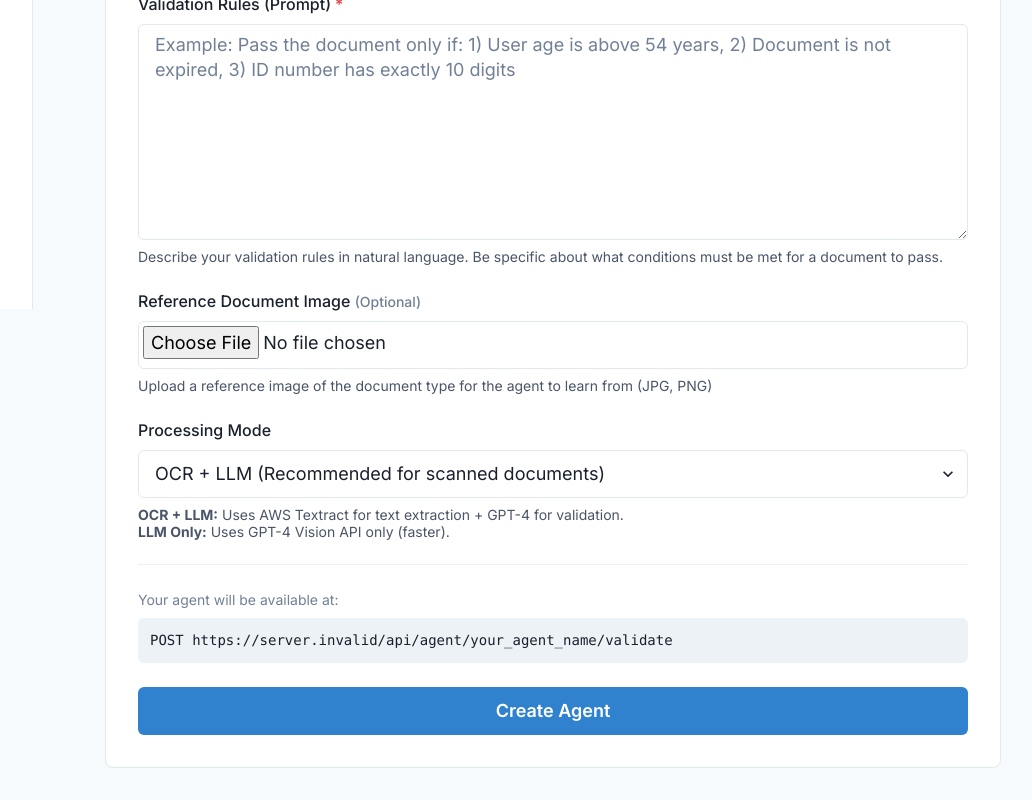
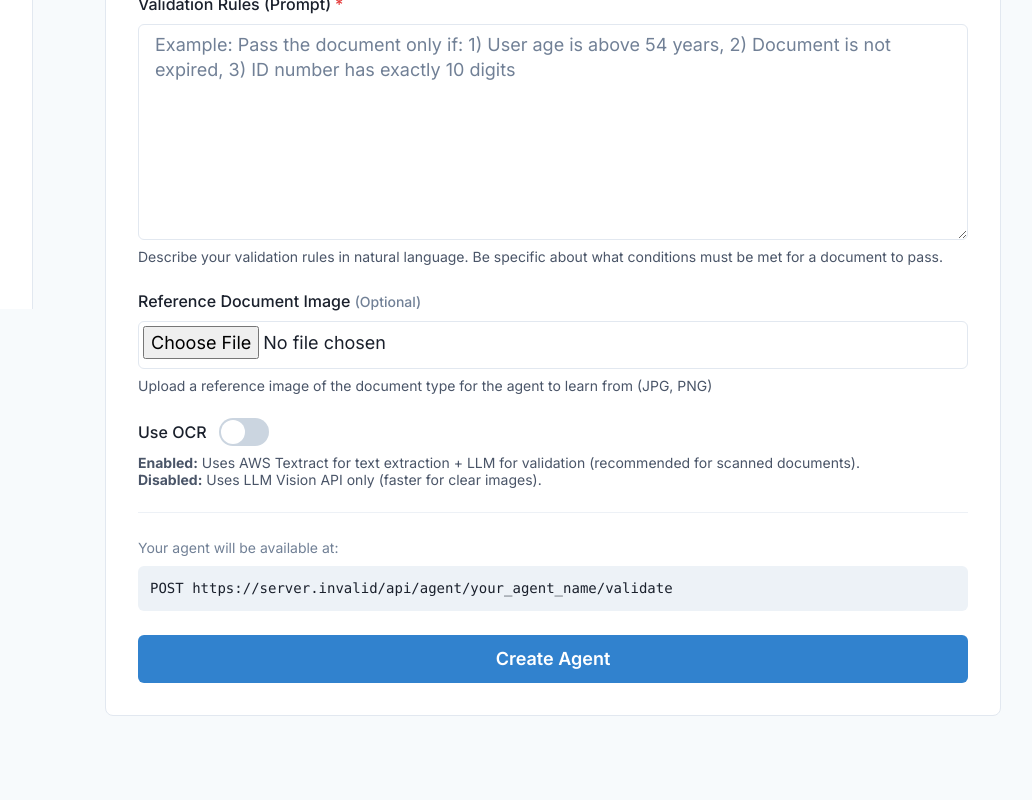
Before and after one commit to sankalpie-onelab/credility-frontend, a React (Create React App) app: page /create-agent in a window 1280 px wide. Shown: the part 491-1291 px from the top of the page, without its empty margins (207-1239 px from the left). After the commit the page ends 1239 px from the top, so only its background shows below. Built offline with nearby package versions, Linux system fonts and the light colour scheme; no server answers.

Commit message:
dropdown is now toggle

```diff
--- a/src/components/Agent/CreateAgentModal.js
+++ b/src/components/Agent/CreateAgentModal.js
@@ -17,6 +17,8 @@ import {
   useToast,
   FormErrorMessage,
   FormHelperText,
+  HStack,
+  Switch,
 } from '@chakra-ui/react';
 import { createAgent } from '../../services/api';
 import { getCreatorId } from '../../utils/storage';
@@ -29,7 +31,7 @@ const CreateAgentModal = ({ isOpen, onClose, onSuccess }) => {
     agent_name: '',
     display_name: '',
     prompt: '',
-    mode: 'ocr+llm',
+    mode: 'llm',
   });
   const [errors, setErrors] = useState({});
 
@@ -40,6 +42,15 @@ const CreateAgentModal = ({ isOpen, onClose, onSuccess }) => {
     if (errors[name]) {
       setErrors((prev) => ({ ...prev, [name]: '' }));
     }
+  };
+
+  // Add this new handler
+  const handleOCRToggle = (e) => {
+    const useOCR = e.target.checked;
+    setFormData((prev) => ({
+      ...prev,
+      mode: useOCR ? 'ocr+llm' : 'llm'
+    }));
   };
 
   const validate = () => {
@@ -88,7 +99,7 @@ const CreateAgentModal = ({ isOpen, onClose, onSuccess }) => {
         agent_name: '',
         display_name: '',
         prompt: '',
-        mode: 'ocr+llm',
+        mode: 'llm',
       });
       setErrors({});
       onSuccess && onSuccess(result);
@@ -161,7 +172,7 @@ const CreateAgentModal = ({ isOpen, onClose, onSuccess }) => {
               )}
             </FormControl>
 
-            <FormControl>
+            {/* <FormControl>
               <FormLabel>Processing Mode</FormLabel>
               <Select name="mode" value={formData.mode} onChange={handleChange}>
                 <option value="ocr+llm">
@@ -169,6 +180,22 @@ const CreateAgentModal = ({ isOpen, onClose, onSuccess }) => {
                 </option>
                 <option value="llm">LLM Only (Faster for clear images)</option>
               </Select>
+            </FormControl> */}
+            <FormControl>
+              <FormLabel htmlFor="ocr-toggle">
+                <HStack spacing={3}>
+                  <span>Use OCR</span>
+                  <Switch
+                    id="ocr-toggle"
+                    isChecked={formData.mode === 'ocr+llm'}
+                    onChange={handleOCRToggle}
+                    colorScheme="blue"
+                  />
+                </HStack>
+              </FormLabel>
+              <FormHelperText>
+                Enable OCR (AWS Textract) for scanned documents. Leave off for faster LLM-only processing.
+              </FormHelperText>
             </FormControl>
           </VStack>
         </ModalBody>
--- a/src/pages/AgentDetails.js
+++ b/src/pages/AgentDetails.js
@@ -158,6 +158,15 @@ const AgentDetails = () => {
     });
   };
 
+  // Add this new handler
+  const handleOCRToggle = (e) => {
+    const useOCR = e.target.checked;
+    setFormData({
+      ...formData,
+      mode: useOCR ? 'ocr+llm' : 'llm'
+    });
+  };
+
   if (loading) {
     return (
       <MainLayout>
@@ -290,8 +299,8 @@ const AgentDetails = () => {
               </Badge>
               <Text fontSize="sm" color="gray.500" mt={2}>
                 {agent.mode === 'ocr+llm'
-                  ? 'Uses AWS Textract for OCR + GPT-4 for validation'
-                  : 'Uses GPT-4 Vision API only (faster)'}
+                  ? 'Uses AWS Textract for OCR + LLM for validation'
+                  : 'Uses LLM Vision API only (faster)'}
               </Text>
             </Box>
           </VStack>
@@ -327,7 +336,7 @@ const AgentDetails = () => {
                 />
               </FormControl>
 
-              <FormControl>
+              {/* <FormControl>
                 <FormLabel>Processing Mode</FormLabel>
                 <Select
                   value={formData.mode}
@@ -338,6 +347,23 @@ const AgentDetails = () => {
                   <option value="ocr+llm">OCR + LLM</option>
                   <option value="llm">LLM Only</option>
                 </Select>
+              </FormControl> */}
+
+              <FormControl>
+                <FormLabel htmlFor="ocr-toggle-edit">
+                  <HStack spacing={3}>
+                    <span>Use OCR</span>
+                    <Switch
+                      id="ocr-toggle-edit"
+                      isChecked={formData.mode === 'ocr+llm'}
+                      onChange={handleOCRToggle}
+                      colorScheme="blue"
+                    />
+                  </HStack>
+                </FormLabel>
+                <Text fontSize="sm" color="gray.500" mt={2}>
+                  Enable OCR (AWS Textract) for scanned documents. Leave off for faster LLM-only processing.
+                </Text>
               </FormControl>
 
               <FormControl display="flex" alignItems="center">
--- a/src/pages/CreateAgent.js
+++ b/src/pages/CreateAgent.js
@@ -16,6 +16,8 @@ import {
   Text,
   Code,
   Divider,
+  HStack,
+  Switch,
 } from '@chakra-ui/react';
 import { useNavigate } from 'react-router-dom';
 import MainLayout from '../components/Layout/MainLayout';
@@ -34,7 +36,7 @@ const CreateAgent = () => {
     agent_name: '',
     display_name: '',
     prompt: '',
-    mode: 'ocr+llm',
+    mode: 'llm',
   });
   const [errors, setErrors] = useState({});
   const bg = useColorModeValue('white', 'gray.700');
@@ -46,6 +48,15 @@ const CreateAgent = () => {
     if (errors[name]) {
       setErrors((prev) => ({ ...prev, [name]: '' }));
     }
+  };
+
+  // Add this new handler
+  const handleOCRToggle = (e) => {
+    const useOCR = e.target.checked;
+    setFormData((prev) => ({
+      ...prev,
+      mode: useOCR ? 'ocr+llm' : 'llm'
+    }));
   };
 
   // Add this new function
@@ -229,7 +240,7 @@ const CreateAgent = () => {
                 )}
               </FormControl>
 
-              <FormControl>
+              {/* <FormControl>
                 <FormLabel>Processing Mode</FormLabel>
                 <Select
                   name="mode"
@@ -247,6 +258,26 @@ const CreateAgent = () => {
                   GPT-4 for validation.
                   <br />
                   <strong>LLM Only:</strong> Uses GPT-4 Vision API only (faster).
+                </FormHelperText>
+              </FormControl> */}
+
+              <FormControl>
+                <FormLabel htmlFor="ocr-toggle-page">
+                  <HStack spacing={3}>
+                    <span>Use OCR</span>
+                    <Switch
+                      id="ocr-toggle-page"
+                      isChecked={formData.mode === 'ocr+llm'}
+                      onChange={handleOCRToggle}
+                      colorScheme="blue"
+                      size="lg"
+                    />
+                  </HStack>
+                </FormLabel>
+                <FormHelperText>
+                  <strong>Enabled:</strong> Uses AWS Textract for text extraction + LLM for validation (recommended for scanned documents).
+                  <br />
+                  <strong>Disabled:</strong> Uses LLM Vision API only (faster for clear images).
                 </FormHelperText>
               </FormControl>
 
```
